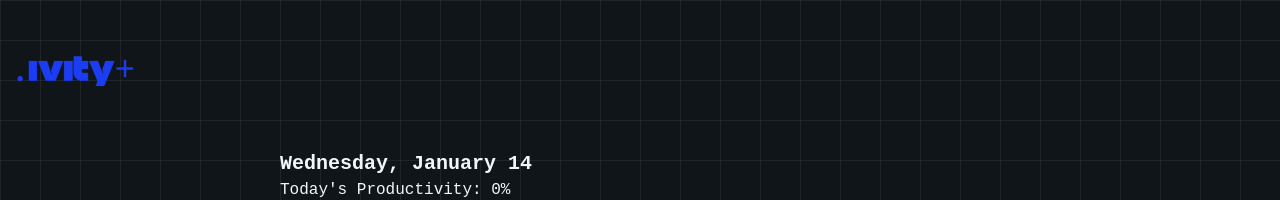
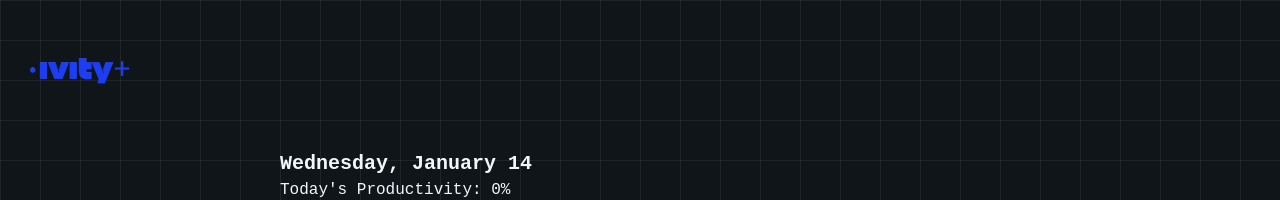
Before and after one commit to tltnsk/productivity-plus, a Next.js app: page / in a window 1280 px wide. Shown: the top 200 px of the page. Built offline with nearby package versions, Linux system fonts and the light colour scheme; some icons are missing.

Commit message:
Change logo

```diff
--- a/src/components/Header.tsx
+++ b/src/components/Header.tsx
@@ -5,7 +5,13 @@ import Image from "next/image";
 export function Header() {
   return (
     <div className="flex justify-between">
-      <Image src="/logo-new.png" alt="Logo" width={150} height={150} priority />
+      <Image
+        src="/changed-logo.png"
+        alt="Logo"
+        width={150}
+        height={150}
+        priority
+      />
       <ThemeToggle />
     </div>
   );
```
Also changed, not shown: public/changed-logo.png (added).
